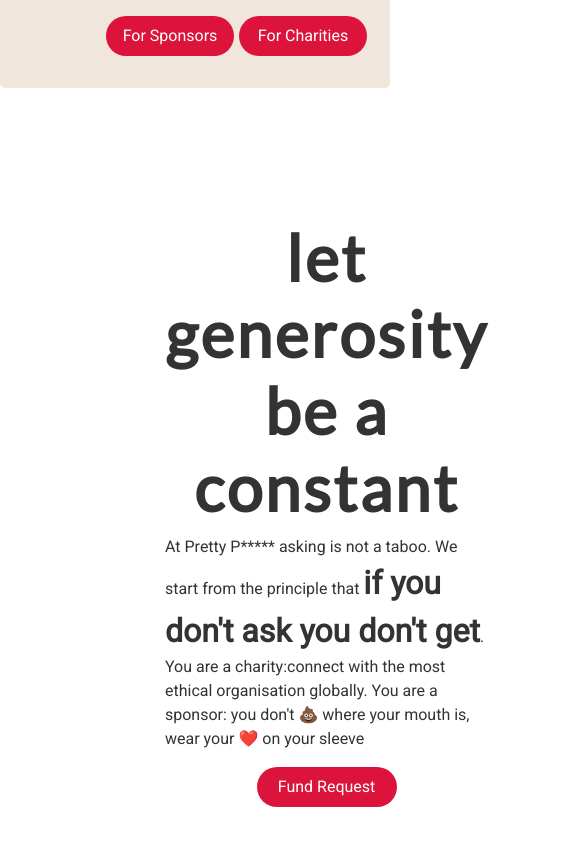
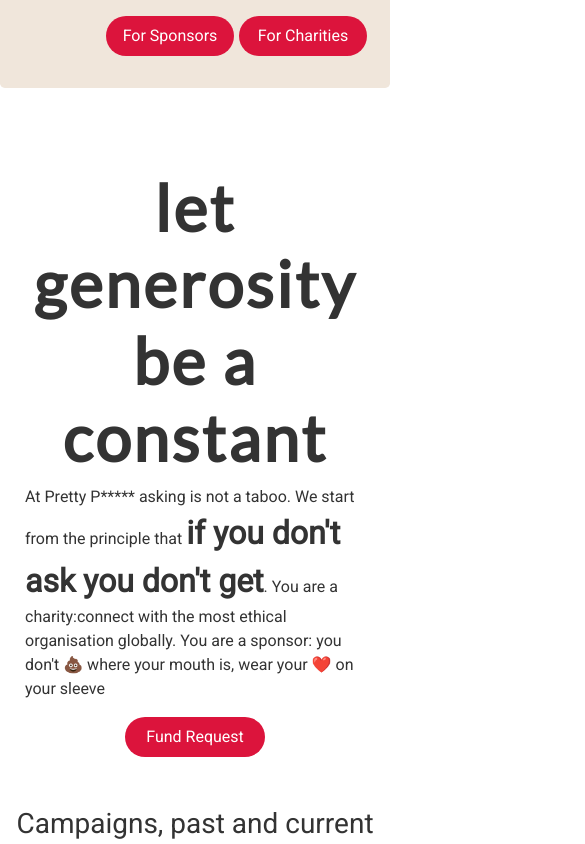
Before and after one commit to tr-hack-to-the-future/prettyplease-frontend, a React (Create React App) app: page / in a window 390 px wide. Shown: the part 840-1684 px from the top of the page, 585 px wide, since content can reach past the window. Built offline with nearby package versions, Linux system fonts and the light colour scheme; a web font is replaced by a local one.

Commit message:
mobile view for featurette, resize carousel width

```diff
--- a/src/components/Carousel.css
+++ b/src/components/Carousel.css
@@ -9,7 +9,7 @@
 }
 
 .carousel-indicators > li {
-  border-radius: 50% !important;
+  border-radius: 100% !important;
   width: 12px !important;
   height: 12px !important;
 }
--- a/src/components/Featurette.css
+++ b/src/components/Featurette.css
@@ -1,5 +1,5 @@
 .featuretteContainer {
-  padding: 100px 180px;
+  padding: 90px 100px;
   margin: 0 auto;
 }
 
@@ -28,3 +28,10 @@
 .FeaturetteButton:hover {
   color: white;
 }
+
+@media screen and (max-width: 940px) {
+  .featuretteContainer {
+    padding: 50px 40px;
+    margin: 0 auto;
+  }
+}
```
